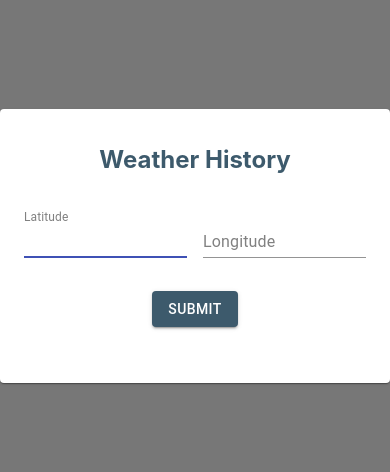
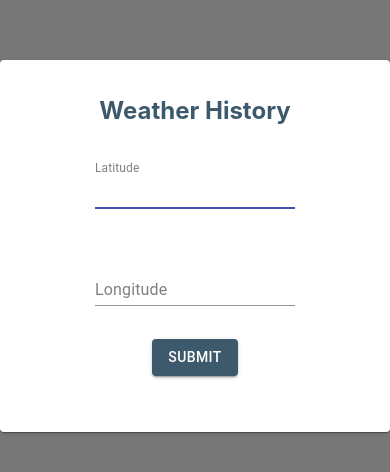
Before and after one commit to jeremiahogutu/weather-history-app, a React (Create React App) app: page / in a window 390 px wide. Shown: the part 176-648 px from the top of the page. Built offline with nearby package versions, Linux system fonts and the light colour scheme; no server answers.

Commit message:
text fields responsive on smaller screens

```diff
--- a/src/components/Form/Form.js
+++ b/src/components/Form/Form.js
@@ -25,7 +25,7 @@ const Form = props => {
                 <Grid item xs={12}>
                     <h2 className='flex-center main-text'>Weather History</h2>
                 </Grid>
-                <Grid className='flex-center' item xs={6} style={{paddingBottom: '25px'}}>
+                <Grid className='flex-center' item xs={12} sm={6} style={{paddingBottom: '25px'}}>
                     <TextField
                         id="latitude"
                         name="latitude"
@@ -51,7 +51,7 @@ const Form = props => {
                         }}
                     />
                 </Grid>
-                <Grid className='flex-center' item xs={6} style={{paddingBottom: '25px'}}>
+                <Grid className='flex-center' item xs={12} sm={6} style={{paddingBottom: '25px'}}>
                     <TextField
                         id="longitude"
                         name="longitude"
```
